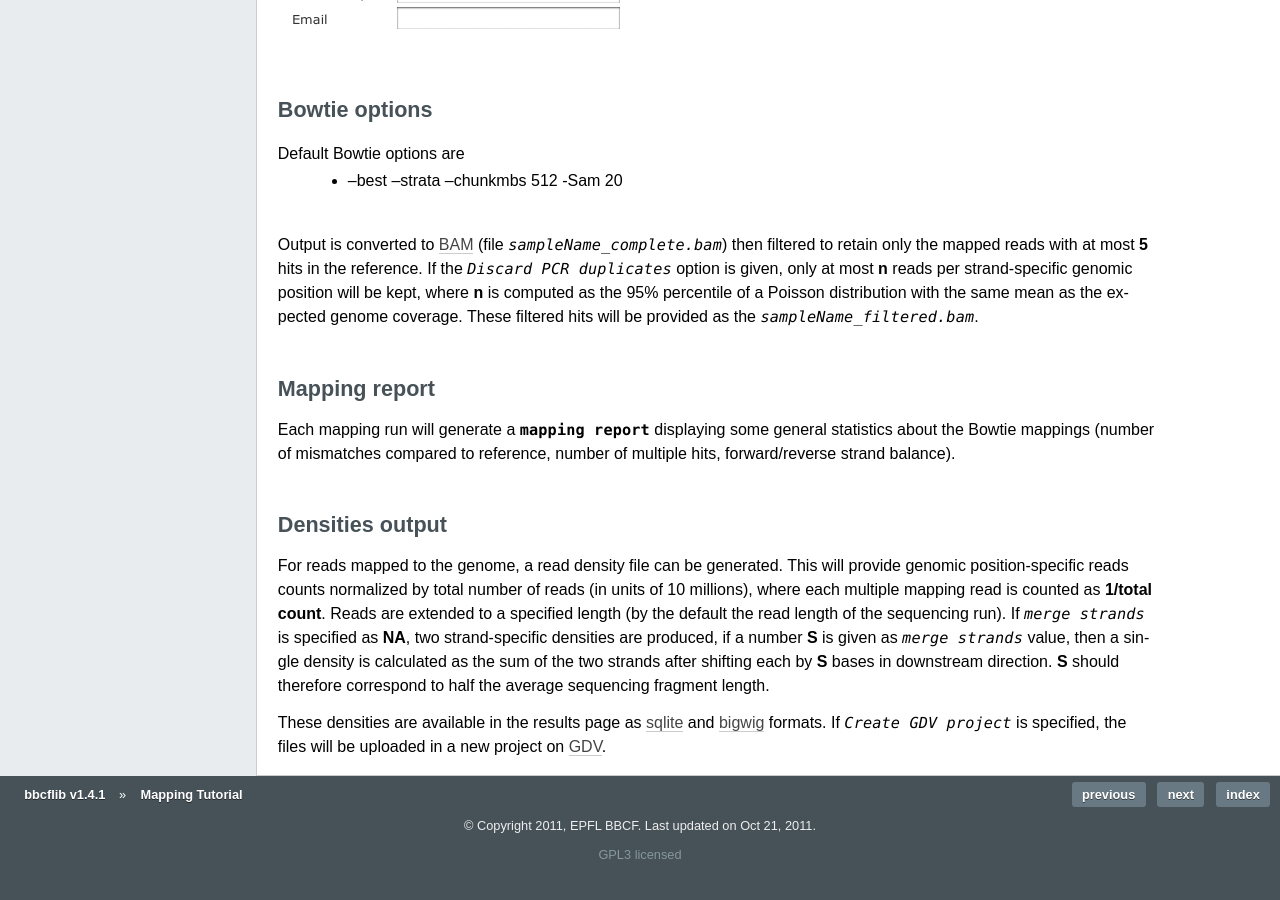
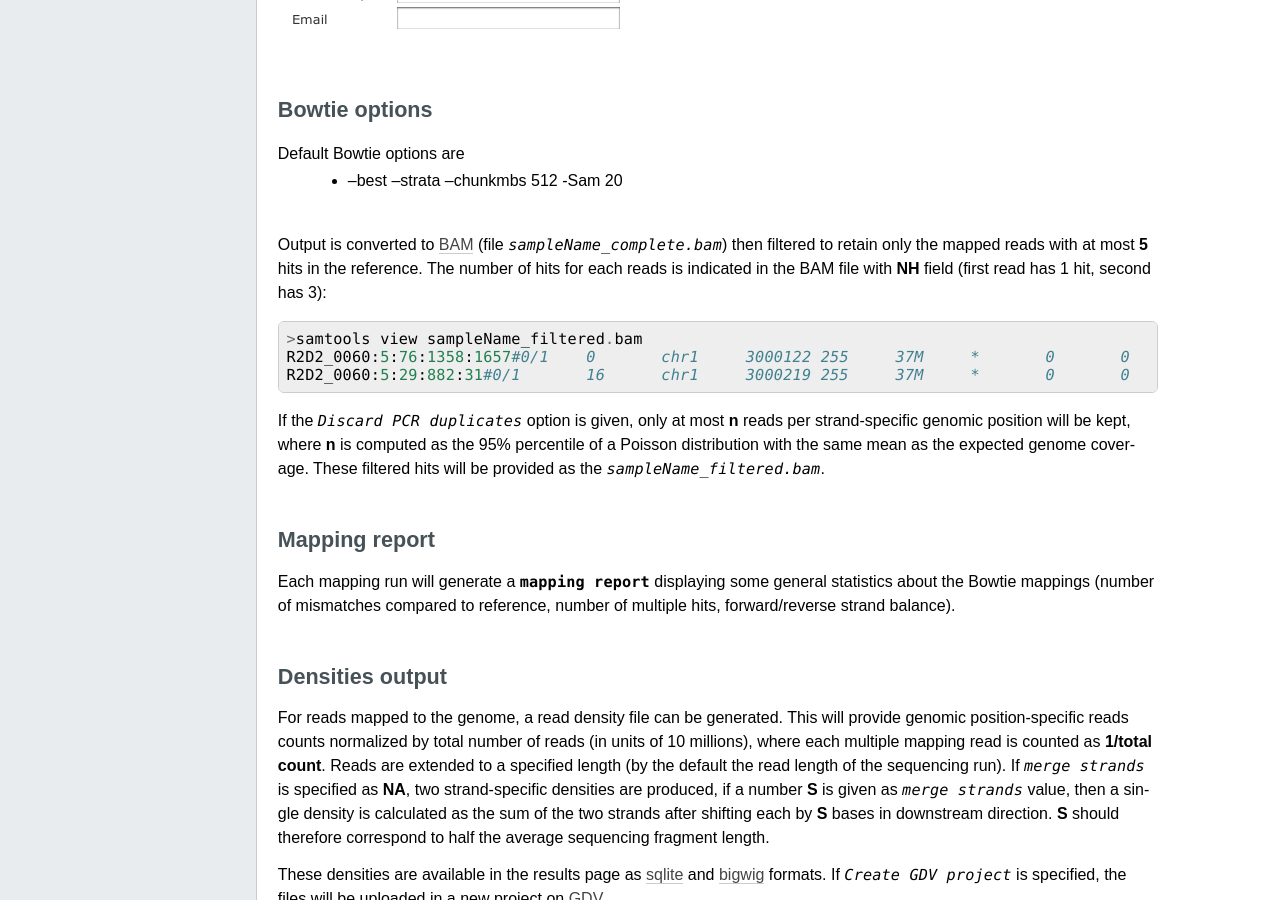
Before and after one commit to bbcf/bbcflib, a Sphinx documentation site: the page built from doc/tutorial_mapseq.rst, in a window 1280 px wide and 900 px high, scrolled down 1577 px. Built offline with Sphinx 7.4.7, drawn with Linux system fonts in a browser that asks for light colours; formulas are drawn with MathJax 3; some of the changed text lies outside the part shown.

Commit message:
more doc fixes

```diff
--- a/doc/tutorial_chipseq.rst
+++ b/doc/tutorial_chipseq.rst
@@ -3,7 +3,7 @@ ChIP-seq Tutorial
 
 In this short tutorial we explain the ChIP-seq analysis workflow behind the interface `ChIP-seq <http://htsstation.vital-it.ch/chipseq/>`_ interface.
 
-For details about the underlying methods, please refer to the following paper: `Rey G, et al., PLoS Biol., 2011<http://www.ncbi.nlm.nih.gov/pubmed/21364973>`_.
+For details about the underlying methods, please refer to the following paper: `Rey G, et al., PLoS Biol., 2011 <http://www.ncbi.nlm.nih.gov/pubmed/21364973>`_.
 
 
 Import aligned data
--- a/doc/tutorial_mapseq.rst
+++ b/doc/tutorial_mapseq.rst
@@ -1,7 +1,7 @@
 Mapping Tutorial
 =================
 
-This is a short description of the options available in the `mapping interface <http://htsstation.vital-it.ch/mapseq/>`_ application, which is practically an interface to the `Bowtie <http://bowtie-bio.sourceforge.net/>`_ software with a few additional post-processing options as described in `Leleu M, Lefebvre G, Rougemont J, Brief Funct Genomics, 2010<http://www.ncbi.nlm.nih.gov/pubmed/20861161>`_.
+This is a short description of the options available in the `mapping interface <http://htsstation.vital-it.ch/mapseq/>`_ application, which is practically an interface to the `Bowtie <http://bowtie-bio.sourceforge.net/>`_ software with a few additional post-processing options as described in `Leleu M, Lefebvre G, Rougemont J, Brief Funct Genomics, 2010 <http://www.ncbi.nlm.nih.gov/pubmed/20861161>`_.
 
 Provide Reads
 -------------
@@ -41,7 +41,14 @@ Bowtie options
 
 Default Bowtie options are
  * --best --strata --chunkmbs 512 -Sam 20
-Output is converted to `BAM <http://samtools.sourceforge.net/>`_ (file `sampleName_complete.bam`) then filtered to retain only the mapped reads with at most **5** hits in the reference. If the `Discard PCR duplicates` option is given, only at most **n** reads per strand-specific genomic position will be kept, where **n** is computed as the 95% percentile of a Poisson distribution with the same mean as the expected genome coverage. These filtered hits will be provided as the `sampleName_filtered.bam`.
+Output is converted to `BAM <http://samtools.sourceforge.net/>`_ (file `sampleName_complete.bam`) then filtered to retain only the mapped reads with at most **5** hits in the reference. The number of hits for each reads is indicated in the BAM file with **NH** field (first read has 1 hit, second has 3)::
+
+ >samtools view sampleName_filtered.bam
+ R2D2_0060:5:76:1358:1657#0/1    0       chr1     3000122 255     37M     *       0       0       TGTCTTTACCTTATTTGTTCTAAATTTTTTGCAAACT   BCACCBCCCCCCBCCCBBBCCCC=CCCCBBBCCC?BC   XA:i:0  MD:Z:37 NM:i:0  NH:i:1
+ R2D2_0060:5:29:882:31#0/1       16      chr1     3000219 255     37M     *       0       0       GCATTGGTTAAATGGAAGGACCAGCTGACTAAGGAAT   7%5A8=A@@>@ABBA@A@B9;:'=ABB@>BBCBCBBB   XA:i:1  MD:Z:8A13T14    NM:i:2  NH:i:3
+
+
+If the `Discard PCR duplicates` option is given, only at most **n** reads per strand-specific genomic position will be kept, where **n** is computed as the 95% percentile of a Poisson distribution with the same mean as the expected genome coverage. These filtered hits will be provided as the `sampleName_filtered.bam`.
 
 Mapping report
 --------------
```
Also changed, not shown: doc/tutorial_config_files.rst (+5 -3 lines).
